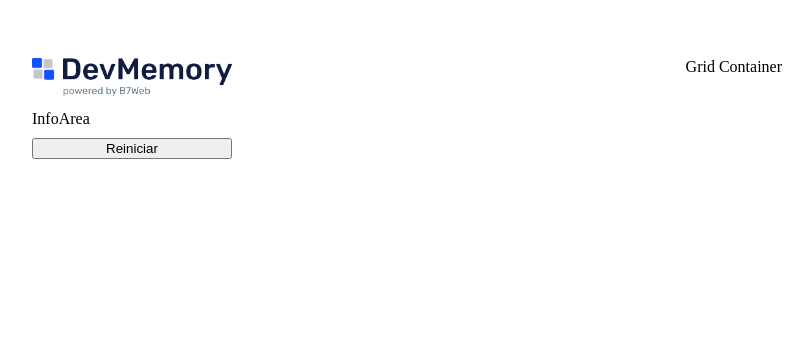
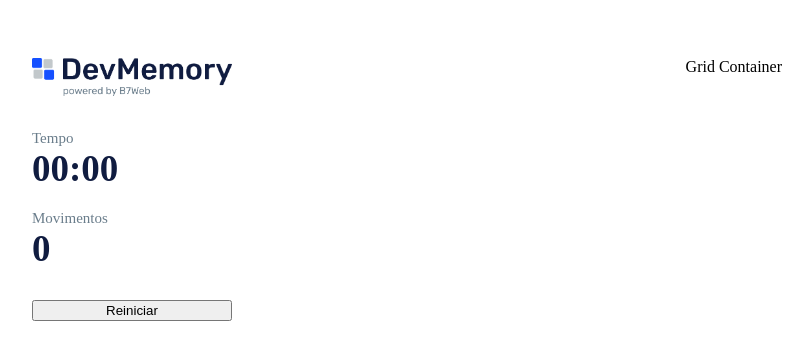
Before and after one commit to teagucordeiro/react-devMemory, a React (Vite) app: page / in a window 1280 px wide. Shown: the top 360 px of the page, without its empty margins (233-1044 px from the left). Built offline with nearby package versions, Linux system fonts and the light colour scheme.

Commit message:
:sparkles: feat: InfoItem component created

```diff
--- a/src/App.tsx
+++ b/src/App.tsx
@@ -1,4 +1,6 @@
 import { Container, Info, LogoLink, InfoArea, Grid } from './styles';
+import { InfoItem } from './components/InfoItem';
+
 import logoImage from './assets/devmemory_logo.png';
 
 function App() {
@@ -8,7 +10,10 @@ function App() {
         <LogoLink>
           <img src={logoImage} alt="Logo do devMemory" />
         </LogoLink>
-        <InfoArea>InfoArea</InfoArea>
+        <InfoArea>
+          <InfoItem label="Tempo" value="00:00" />
+          <InfoItem label="Movimentos" value="0" />
+        </InfoArea>
         <button>Reiniciar</button>
       </Info>
       <Grid>Grid Container</Grid>
--- /dev/null
+++ b/src/components/InfoItem/index.tsx
@@ -0,0 +1,15 @@
+import { Container, Label, Value } from './styles';
+
+type InfoItemProps = {
+  label: string;
+  value: string;
+};
+
+export function InfoItem({ label, value }: InfoItemProps) {
+  return (
+    <Container>
+      <Label>{label}</Label>
+      <Value>{value}</Value>
+    </Container>
+  );
+}
--- /dev/null
+++ b/src/components/InfoItem/styles.ts
@@ -0,0 +1,16 @@
+import styled from 'styled-components';
+
+export const Container = styled.div`
+  margin: 20px 0;
+`;
+
+export const Label = styled.div`
+  font-size: 15px;
+  color: #6a7d8b;
+`;
+
+export const Value = styled.div`
+  font-size: 37px;
+  font-weight: bold;
+  color: #101c40;
+`;
```
